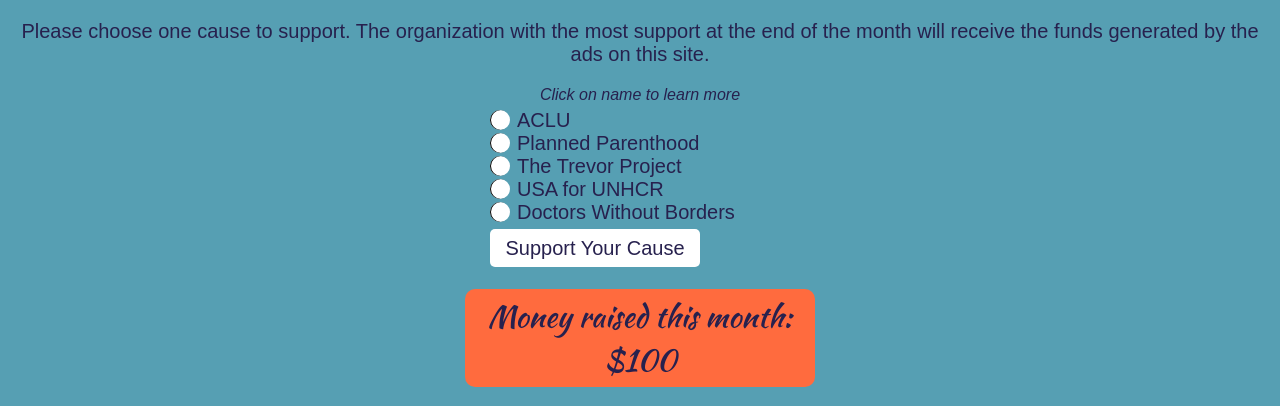
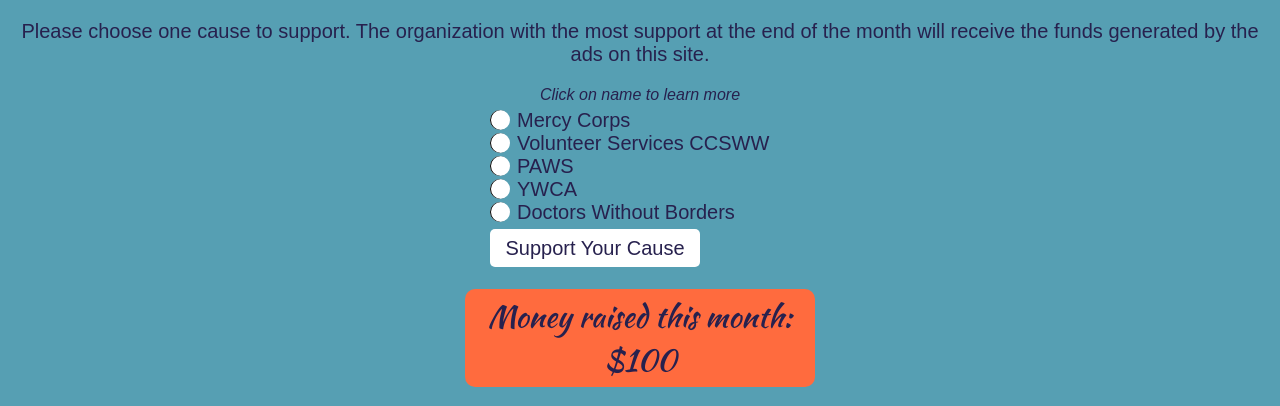
Before and after one commit to blainemercado/RaiseAttention, a Django app: template apps/home/templates/home/index.html in a window 1280 px wide. Shown: the part 100-506 px from the top of the page. Run offline with Django 3.2, Linux system fonts and the light colour scheme; the template is opened without the code that fills it, so the values that code supplies are empty; parts of the project's set-up code (start-up, migrations or seed data) failed here and were passed over; some web fonts are replaced.

Commit message:
updated NPOs for March

```diff
--- a/apps/home/templates/home/index.html
+++ b/apps/home/templates/home/index.html
@@ -29,26 +29,26 @@
 				<div id="form">
 					<form action="/support" method="post">
 						{% csrf_token %}
-						<input id="btn1" type="radio" name="npo" value="ACLU"><label id="checked1" for="btn1"></label><label class="npoLabel">ACLU</label><br>
+						<input id="btn1" type="radio" name="npo" value="MercyCorps"><label id="checked1" for="btn1"></label><label class="npoLabel">Mercy Corps</label><br>
 							<div class="npoInfo">
-								<a href="https://www.aclu.org/">ACLU.org</a>
-								<p>For almost 100 years, the ACLU has worked to defend and preserve the individual rights and liberties guaranteed by the Constitution and laws of the United States.</p>
+								<a href="https://www.mercycorps.org/">MercyCorps.org</a>
+								<p>Mercy Corps understands that communities are the best agents of their own change and local markets are the best engines of long-term recovery. For the refugee who dreams of rebuilding her country, for the mother who wants a healthy future for her children — for millions of people, in more than 40 countries, filled with the power of possibility — Mercy Corps connects people to the resources they need to build better, stronger lives.</p>
 							</div>
-						<input id="btn2" type="radio" name="npo" value="Planned Parenthood"><label id="checked2" for="btn2"></label><label class="npoLabel">Planned Parenthood</label><br>
+						<input id="btn2" type="radio" name="npo" value="Volunteer Services"><label id="checked2" for="btn2"></label><label class="npoLabel">Volunteer Services CCSWW</label><br>
 							<div class="npoInfo">
-								<a href="https://www.plannedparenthood.org">PlannedParenthood.org</a>
-								<p>Planned Parenthood is a trusted health care provider, an informed educator, a passionate advocate, and a global partner helping similar organizations around the world. Planned Parenthood delivers vital reproductive health care, sex education, and information to millions of women, men, and young people worldwide.</p>
+								<a href="http://www.ccsww.org/site/PageServer?pagename=volunteerchores">CCSWW.org</a>
+								<p>Volunteer Services (formerly Volunteer Chore Services) began in 1981 in response to cuts in services for elders by the state legislature. The program currently works with thousands of elders and adults with disabilities statewide. VS is committed to helping elders and adults with disabilities remain independent in their own homes through a network of caring community members.</p>
 							</div>
-						<input id="btn3" type="radio" name="npo" value="The Trevor Project"><label id="checked3" for="btn3"></label><label class="npoLabel">The Trevor Project</label><br>
+						<input id="btn3" type="radio" name="npo" value="PAWS"><label id="checked3" for="btn3"></label><label class="npoLabel">PAWS</label><br>
 							<div class="npoInfo">
-								<a href="http://www.thetrevorproject.org/">TheTrevorProject.org</a>
-								<p>Founded in 1998 by the creators of the Academy Award®-winning short film TREVOR, The Trevor Project is the leading national organization providing crisis intervention and suicide prevention services to lesbian, gay, bisexual, transgender and questioning (LGBTQ) young people ages 13-24.</p>
+								<a href="http://www.paws.org/">PAWS.org</a>
+								<p>PAWS is people helping animals. Since 1967, PAWS has united more than 130,000 companion animals with loving families, cared for 115,000 injured and orphaned wild animals, and made the world a better place for countless others through advocacy and education.</p>
 							</div>
 						<input id="btn4" type="radio" name="npo" value="USA for UNHCR">
-						<label id="checked4" for="btn4"></label><label class="npoLabel">USA for UNHCR</label><br>
+						<label id="checked4" for="btn4"></label><label class="npoLabel">YWCA</label><br>
 							<div class="npoInfo">
-								<a href="http://www.unrefugees.org/">UNRefugees.org</a>
-								<p>USA for UNHCR helps and protects refugees and people displaced by violence, conflict and persecution. Supporting UNHCR – the UN Refugee Agency – and its partners, we provide lifesaving essentials including shelter, water, food, safety and protection. Around the world, we help refugees survive, recover and build a better future.</p>
+								<a href="http://www.ywcaworks.org/">YWCA.org</a>
+								<p>YWCA is on a mission to eliminate racism, empower women, stand up for social justice, help families, and strengthen communities. YWCA works where we’re needed most to create real change every day through services, advocacy and programs that: Build stable homes and promote economic advancement - Improve health and end violence against women - Increase racial equity and social justice for all people.</p>
 							</div>
 						<input id="btn5" type="radio" name="npo" value="Doctors Without Borders"><label id="checked5" for="btn5"></label><label class="npoLabel">Doctors Without Borders</label><br>
 							<div class="npoInfo">
```
